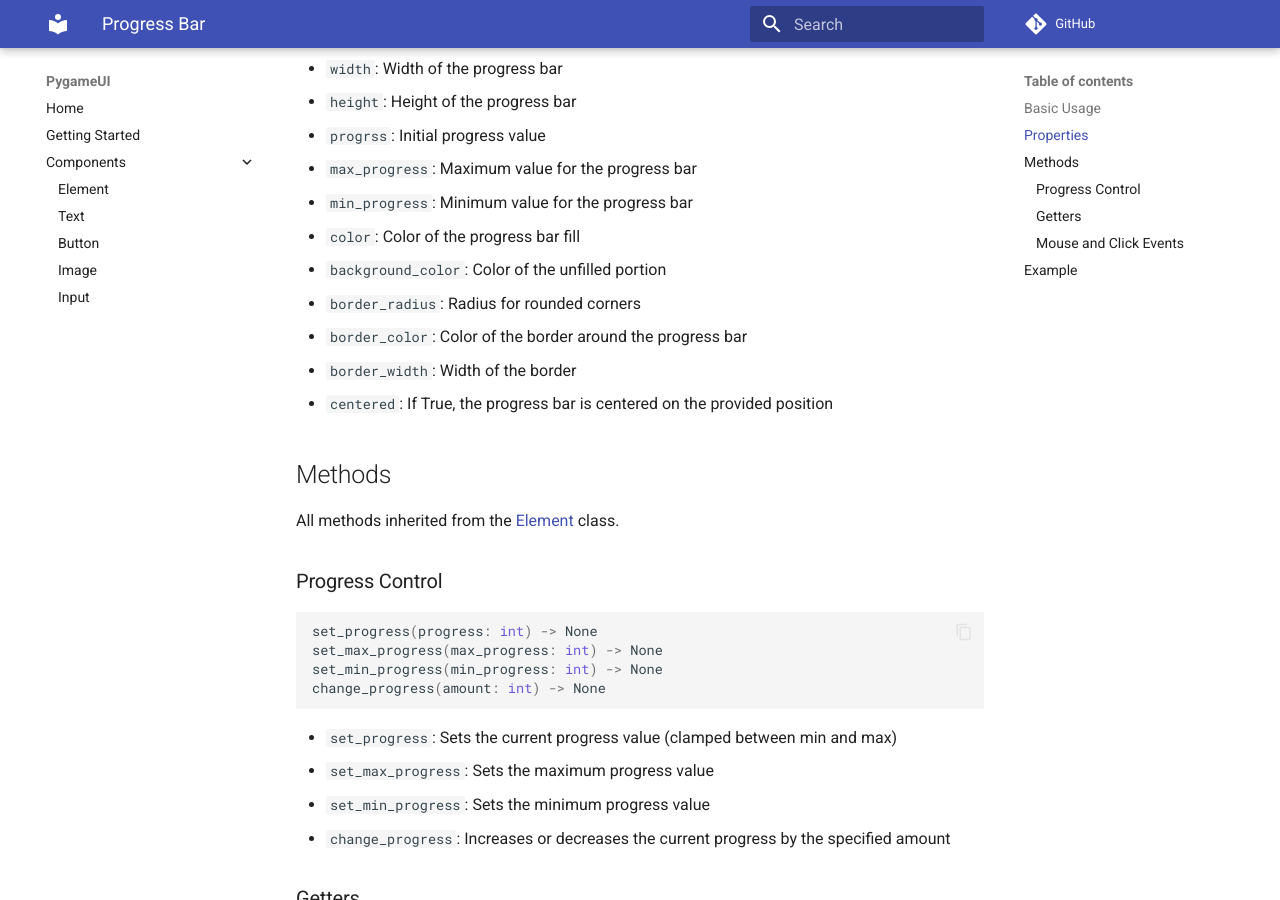
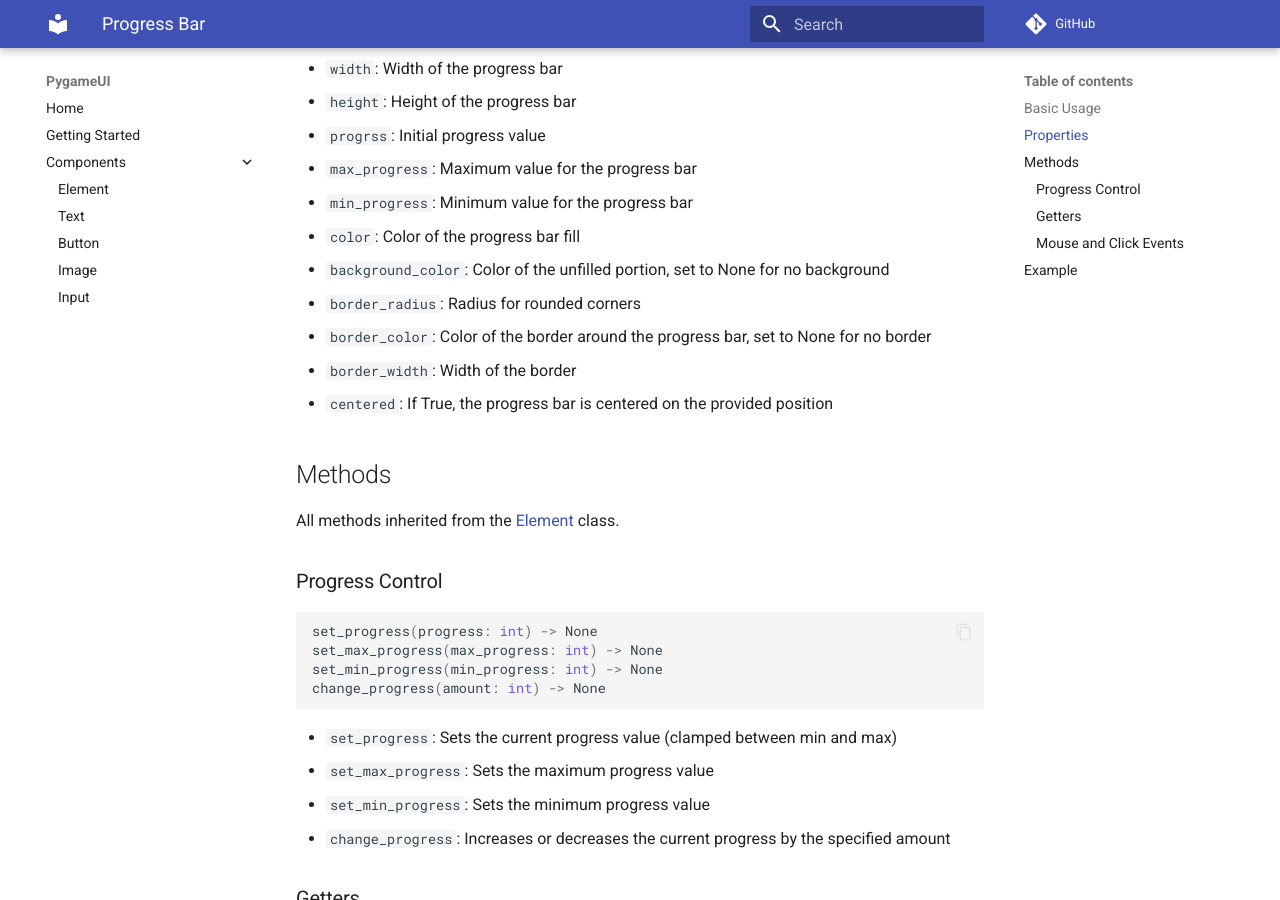
Before and after one commit to trymbf/pygameui, an MkDocs documentation site: the page built from docs/components/progressBar.md, in a window 1280 px wide and 900 px high, scrolled down 880 px. Built offline with MkDocs 1.6.1 and Material for MkDocs 9.7.7, drawn with Linux system fonts in a browser that asks for light colours; comment, search, counter and statistics services are not loaded.

Commit message:
Added ability to have progressbar border and bg didabeld

```diff
--- a/docs/components/progressBar.md
+++ b/docs/components/progressBar.md
@@ -43,9 +43,9 @@ centered: bool = False
 - `max_progress`: Maximum value for the progress bar
 - `min_progress`: Minimum value for the progress bar
 - `color`: Color of the progress bar fill
-- `background_color`: Color of the unfilled portion
+- `background_color`: Color of the unfilled portion, set to None for no background
 - `border_radius`: Radius for rounded corners
-- `border_color`: Color of the border around the progress bar
+- `border_color`: Color of the border around the progress bar, set to None for no border
 - `border_width`: Width of the border
 - `centered`: If True, the progress bar is centered on the provided position
 
```
Also changed, not shown: pygameui.py (+8 -2 lines), 1 other file.
